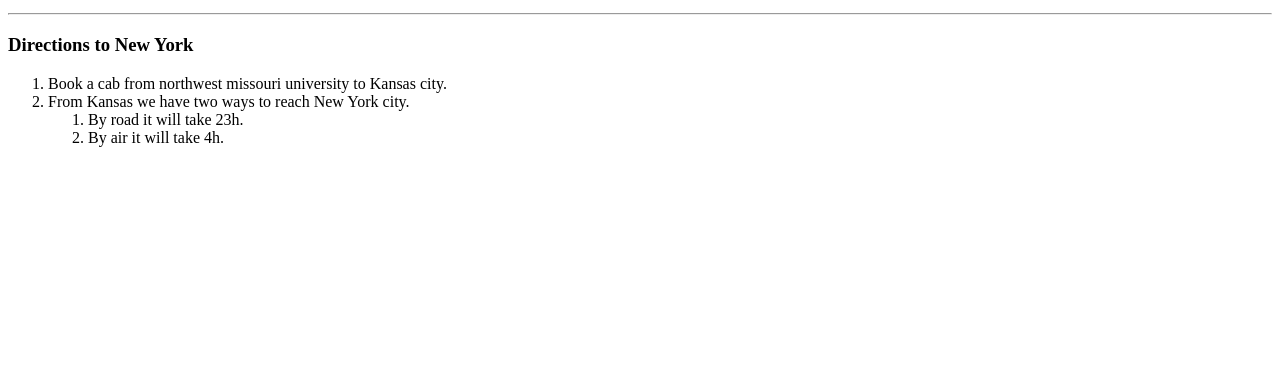
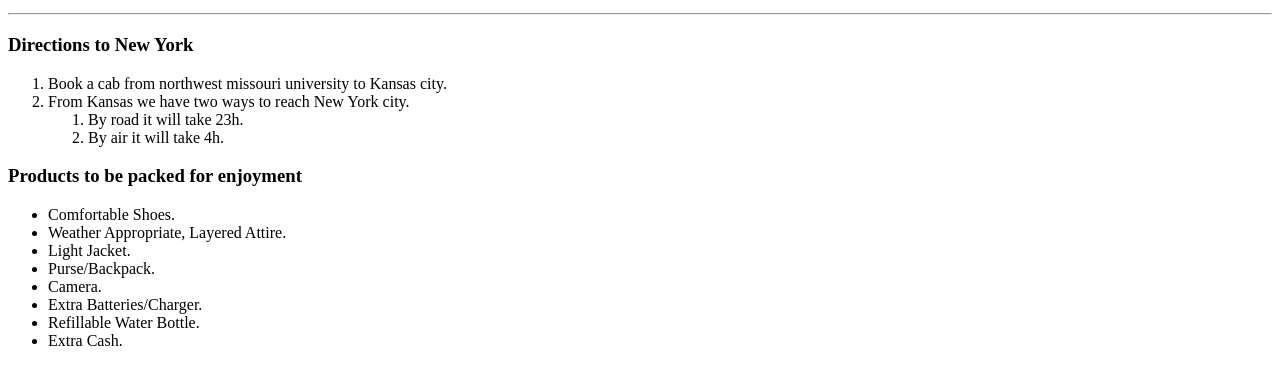
Before and after one commit to 44-563-WebApps-F21/webapps-f21-assignment-3-vaidyapusainikhil, a plain HTML site: page index.html in a window 1280 px wide. Shown: the part 177-562 px from the top of the page. Drawn offline with Linux system fonts and the light colour scheme.

Commit message:
Adding unordered list

```diff
--- a/index.html
+++ b/index.html
@@ -24,6 +24,19 @@
         </ol>
     </ol>
 
+    <h3>Products to be packed for enjoyment</h3>
+    <ul>
+        <li>Comfortable Shoes.</li>
+        <li>Weather Appropriate, Layered Attire.</li>
+        <li>Light Jacket.</li>
+        <li>Purse/Backpack.</li>
+        <li>Camera.</li>
+        <li>Extra Batteries/Charger.</li>
+        <li>Refillable Water Bottle.</li>
+        <li>Extra Cash.</li>
+    </ul>
+
+
 
 </body>
 
```
